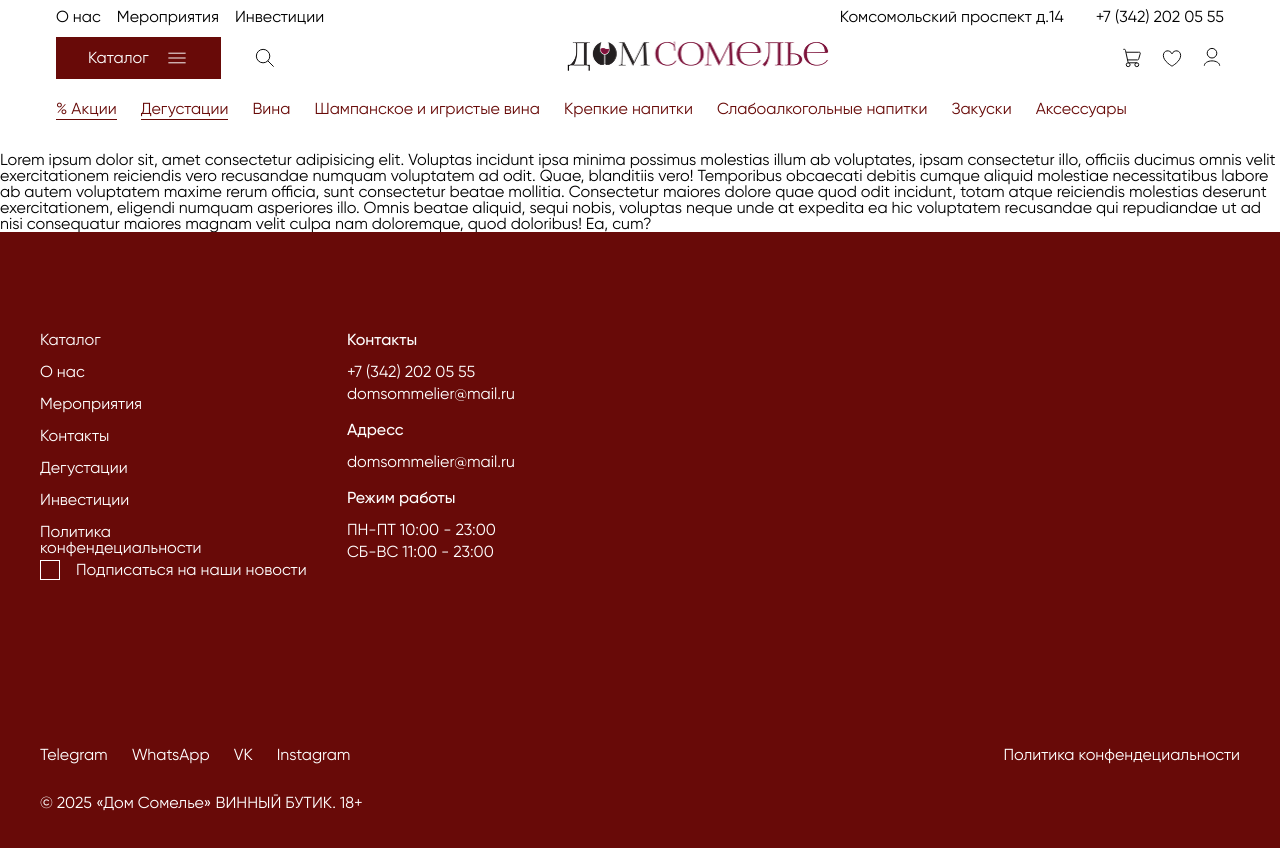
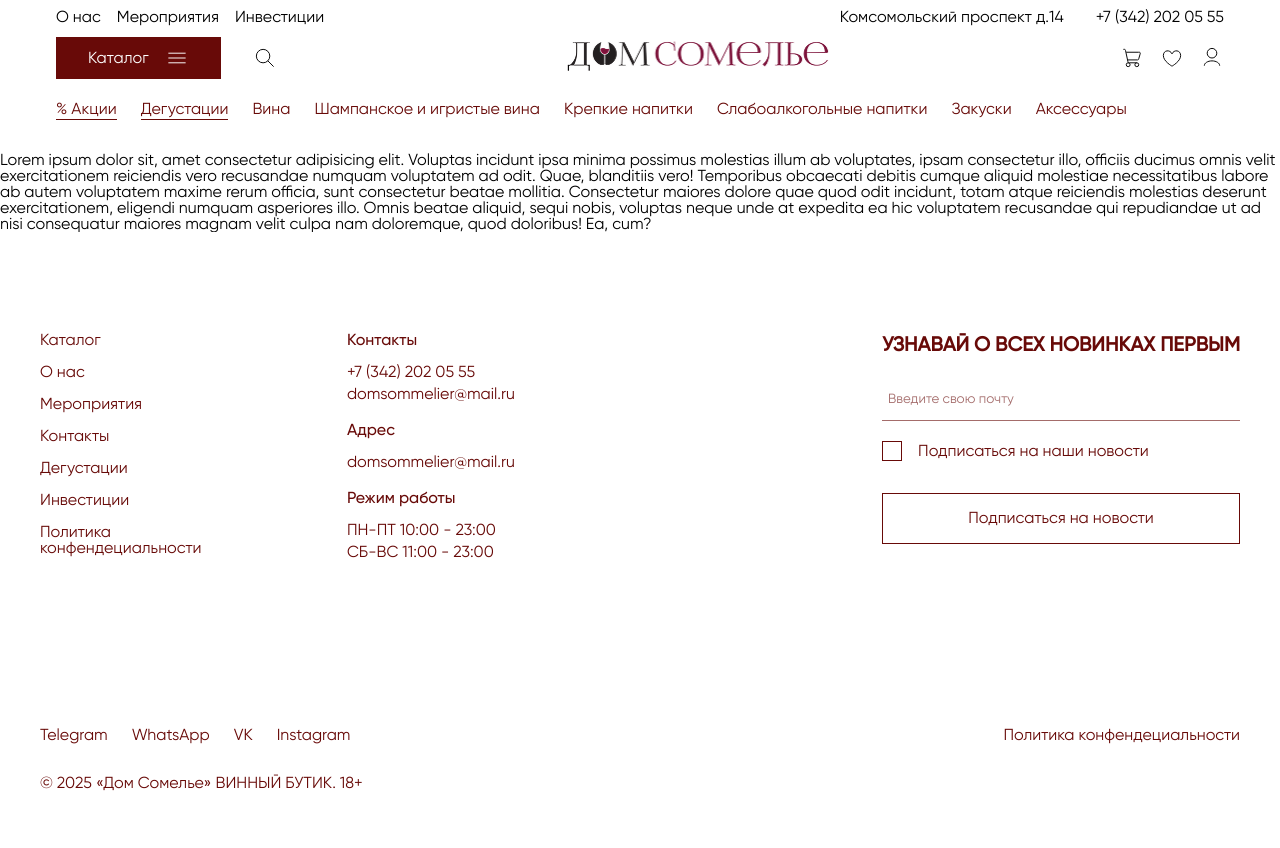
Before and after one commit to Innovative-Software-github/domsommelier-frontend, a Next.js app: page / in a window 1280 px wide. Shown: the top 848 px of the page. Built offline with nearby package versions, Linux system fonts and the light colour scheme.

Commit message:
footer-component: dektop footer done

```diff
--- /dev/null
+++ b/src/components/Footer/FooterContent/FooterContacts/FooterContacts.module.scss
@@ -0,0 +1,5 @@
+.contacts {
+  display: flex;
+  flex-direction: column;
+  gap: 20px;
+}
--- /dev/null
+++ b/src/components/Footer/FooterContent/FooterContacts/FooterContacts.tsx
@@ -0,0 +1,23 @@
+import React from 'react';
+import cls from './FooterContacts.module.scss';
+import { ContactBlock } from '../ContactBlock/ContactBlock';
+import { companyContactsConstant } from '../../../../constants/contacts';
+
+export const FooterContacts: React.FC = () => {
+  return (
+    <div className={cls.contacts}>
+      <ContactBlock
+        label="Контакты"
+        contents={[
+          companyContactsConstant.formattedPhone,
+          companyContactsConstant.email,
+        ]}
+      />
+      <ContactBlock label="Адрес" contents={[companyContactsConstant.email]} />
+      <ContactBlock
+        label="Режим работы"
+        contents={['ПН-ПТ 10:00 - 23:00', 'СБ-ВС 11:00 - 23:00']}
+      />
+    </div>
+  );
+};
--- a/src/components/Footer/FooterContent/FooterContent.module.scss
+++ b/src/components/Footer/FooterContent/FooterContent.module.scss
@@ -1,21 +1,10 @@
 .content {
-  max-width: 475px;
+  display: flex;
+  justify-content: space-between;
   margin-bottom: 167px;
 }
 
 .leftBlock {
+  max-width: 475px;
   display: flex;
 }
-
-.navigationLinks {
-  display: flex;
-  flex-direction: column;
-  gap: 16px;
-  margin-right: 100px;
-}
-
-.contacts {
-  display: flex;
-  flex-direction: column;
-  gap: 20px;
-}
--- a/src/components/Footer/FooterContent/FooterContent.tsx
+++ b/src/components/Footer/FooterContent/FooterContent.tsx
@@ -8,50 +8,24 @@ import { companyContactsConstant } from '../../../constants/contacts';
 import { ContactBlock } from './ContactBlock/ContactBlock';
 import { Checkbox } from '@/ui/Checkbox/Checkbox';
 import { TTheme } from '@/constants/theme';
+import { Input } from '../../../ui/Input/Input';
+import { Button } from '../../../ui/Button/Button';
+import { FooterSubscription } from './FooterSubscription/FooterSubscription';
+import { FooterNavigation } from './FooterNavigation/FooterNavigation';
+import { FooterContacts } from './FooterContacts/FooterContacts';
 
 export interface IFooterContent {
   theme: TTheme;
 }
 
 export const FooterContent: React.FC<IFooterContent> = ({ theme }) => {
-  const [checked, setChecked] = React.useState(false);
   return (
     <div className={cls.content}>
       <div className={cls.leftBlock}>
-        <nav className={cls.navigationLinks}>
-          {Object.values(routes).map((route) => (
-            <Link key={route.label} href={route.href}>
-              {route.label}
-            </Link>
-          ))}
-        </nav>
-        <div className={cls.contacts}>
-          <ContactBlock
-            label="Контакты"
-            contents={[
-              companyContactsConstant.formattedPhone,
-              companyContactsConstant.email,
-            ]}
-          />
-          <ContactBlock
-            label="Адресс"
-            contents={[companyContactsConstant.email]}
-          />
-          <ContactBlock
-            label="Режим работы"
-            contents={['ПН-ПТ 10:00 - 23:00', 'СБ-ВС 11:00 - 23:00']}
-          />
-        </div>
+        <FooterNavigation />
+        <FooterContacts />
       </div>
-      <div className={cls.rightBlock}>
-        <Checkbox
-          theme={theme === 'white' ? 'wineRed' : 'white'}
-          checked={checked}
-          onChange={() => setChecked((checked) => !checked)}
-        >
-          Подписаться на наши новости
-        </Checkbox>
-      </div>
+      <FooterSubscription theme={theme} />
     </div>
   );
 };
--- /dev/null
+++ b/src/components/Footer/FooterContent/FooterNavigation/FooterNavigation.module.scss
@@ -0,0 +1,6 @@
+.navigationLinks {
+  display: flex;
+  flex-direction: column;
+  gap: 16px;
+  margin-right: 100px;
+}
--- /dev/null
+++ b/src/components/Footer/FooterContent/FooterNavigation/FooterNavigation.tsx
@@ -0,0 +1,16 @@
+import React from 'react';
+import Link from 'next/link';
+import { routes } from '../../../../constants/routes';
+import cls from './FooterNavigation.module.scss';
+
+export const FooterNavigation: React.FC = () => {
+  return (
+    <nav className={cls.navigationLinks}>
+      {Object.values(routes).map((route) => (
+        <Link key={route.label} href={route.href}>
+          {route.label}
+        </Link>
+      ))}
+    </nav>
+  );
+};
--- /dev/null
+++ b/src/components/Footer/FooterContent/FooterSubscription/FooterSubscription.module.scss
@@ -0,0 +1,15 @@
+.emailInput {
+  margin-bottom: 20px;
+}
+
+.title {
+  text-transform: uppercase;
+  font-weight: 600;
+  font-size: 20px;
+  line-height: 120%;
+  margin-bottom: 20px;
+}
+
+.subscribeButton {
+  margin-top: 32px;
+}
--- /dev/null
+++ b/src/components/Footer/FooterContent/FooterSubscription/FooterSubscription.tsx
@@ -0,0 +1,37 @@
+'use client';
+
+import React from 'react';
+import cls from './FooterSubscription.module.scss';
+import { Checkbox } from '@/ui/Checkbox/Checkbox';
+import { TTheme } from '@/constants/theme';
+import { Input } from '../../../../ui/Input/Input';
+import { Button } from '../../../../ui/Button/Button';
+
+export interface IFooterSubscription {
+  theme: TTheme;
+}
+
+export const FooterSubscription: React.FC<IFooterSubscription> = ({
+  theme,
+}) => {
+  const [checked, setChecked] = React.useState(false);
+
+  return (
+    <div>
+      <div className={cls.title}>Узнавай о всех новинках первым</div>
+      <Input className={cls.emailInput} placeholder="Введите свою почту" />
+
+      <Checkbox
+        theme={theme === 'white' ? 'wineRed' : 'white'}
+        checked={checked}
+        onChange={() => setChecked((prev) => !prev)}
+      >
+        Подписаться на наши новости
+      </Checkbox>
+
+      <Button className={cls.subscribeButton} variant="outlined">
+        Подписаться на новости
+      </Button>
+    </div>
+  );
+};
--- a/src/components/Header/HeaderMainContent/HeaderMainContent.tsx
+++ b/src/components/Header/HeaderMainContent/HeaderMainContent.tsx
@@ -20,7 +20,13 @@ export const HeaderMainContent: React.FC = () => {
       </div>
 
       <div className={cls.logo}>
-        <Image src="/logotype.png" alt="logotype" width={271} height={45} />
+        <Image
+          src="/logotype.png"
+          alt="logotype"
+          width={271}
+          height={45}
+          unoptimized
+        />
       </div>
 
       <div className={cls.links}>
--- a/src/ui/Layout/Layout.tsx
+++ b/src/ui/Layout/Layout.tsx
@@ -10,7 +10,7 @@ export const Layout: React.FC<ILayoutProps> = ({ children }) => {
     <div className={cls.layout}>
       <Header />
       <main className={cls.main}>{children}</main>
-      <Footer />
+      <Footer theme='white' />
     </div>
   );
 };
```
Also changed, not shown: 1 other file (tests, documents, lock files or other folders).
